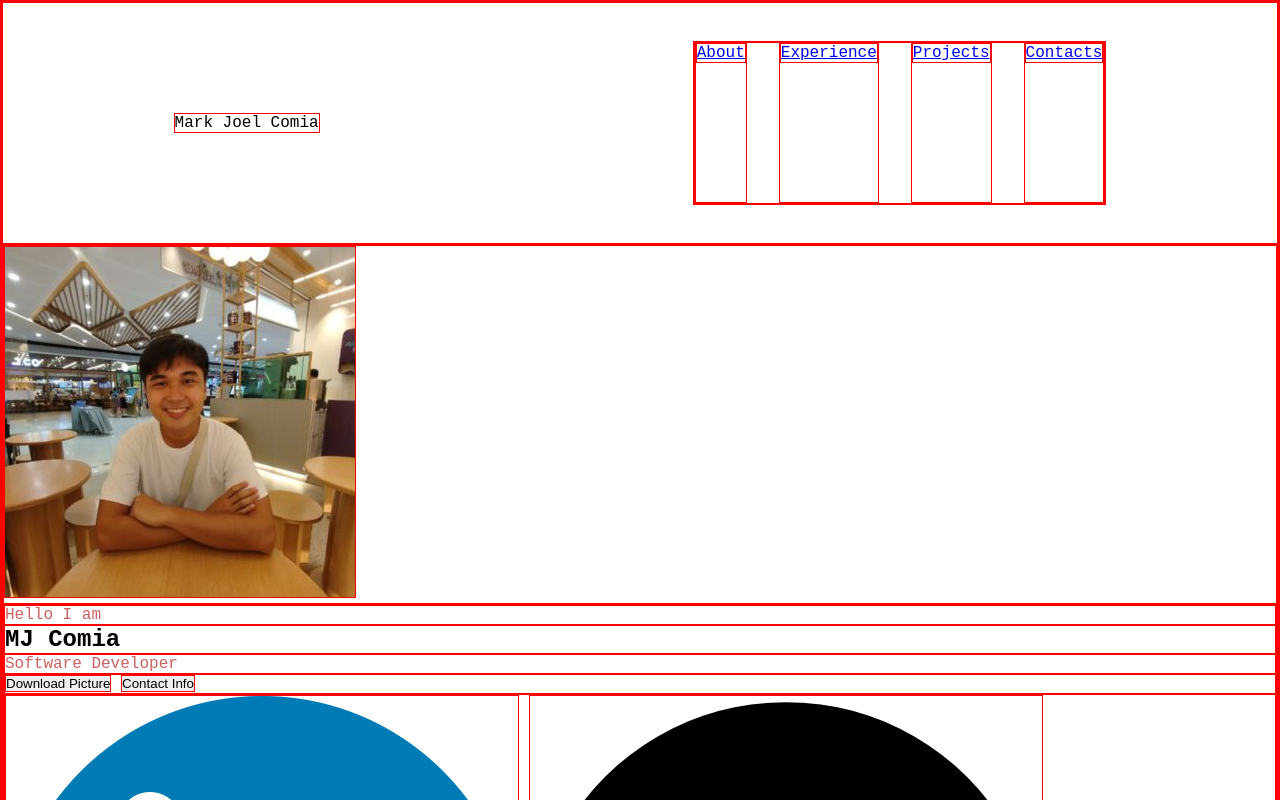
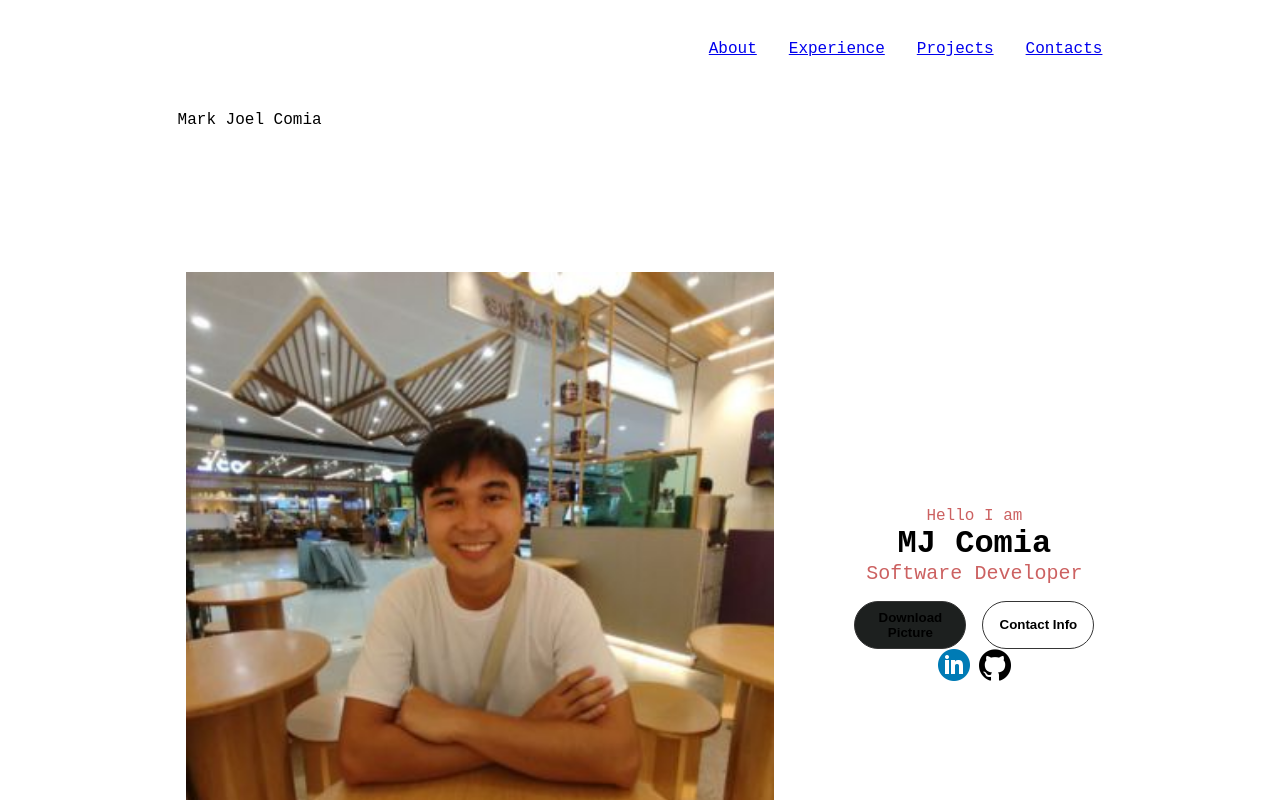
Before and after one commit to MjComia/ComiaMarkJoel, a plain HTML site: page index.html in a window 1280 px wide. Shown: the top 800 px of the page. Drawn offline with Linux system fonts and the light colour scheme.

Commit message:
css and mediaq

```diff
--- a/mediaqueries.css
+++ b/mediaqueries.css
@@ -4,6 +4,20 @@
   }
   #hamburger-nav {
     display: flex;
+  }
+  #profile{
+    display: block;
+  }
+  #section{
+    height: fit-content;
+  }
+  section{
+    margin: 0 6%;
+  }
+  section__pic-container{
+    width: 300px;
+    height: 275px;
+    margin: 0 auto 2rem;
   }
 }
 @media screen and (max-width: 600px) {
@@ -16,3 +30,19 @@
     font-size: 1.5rem;
 }
 }
+#profile{
+  height: 85vh;
+  margin-bottom: 0;
+
+}
+.section__pic-container{
+  width: auto;
+  height: 46vw;
+  justify-content: center;
+}
+.section__text__p2{
+  font-size: 1.25rem;
+}
+.title{
+  font-size: 2rem;
+}
--- a/styles.css
+++ b/styles.css
@@ -1,7 +1,7 @@
 * {
   margin: 0;
   padding: 0;
-   border: red solid 1px;
+   /*border: red solid 1px;*/
 }
 
 body {
@@ -94,3 +94,80 @@ body {
 .hamburger-icon.open span:first-child{
    transform:none;
 }
+
+/*section*/
+
+section{
+   padding-top: 4vh;
+   height: 100vh;
+   margin: 0 10rem;
+   box-sizing: border-box;
+   min-height: fit-content;
+
+}
+/*profile section */
+#profile{
+   display: flex;
+   justify-content: center;
+   gap: 5rem;
+   height: 100vh;
+}
+.section__pic-container{
+   display: flex;
+   height: 400px;
+   width: 400px;
+}
+.section__text{
+   align-self: center;
+   text-align: center;
+}
+.section__text__p1{
+   text-align: center;
+}
+.section__text__p2{
+   font-size: 1.75rem;
+   margin-bottom: 1rem;
+}
+.title{
+   font-size: 2.5rem;
+   text-align: center;
+
+}
+.socials-container{
+   display:flex;
+   justify-content: center;
+   margin-top: 2rem;
+   gap: 1rem;
+   }
+.icon{
+   cursor: pointer;
+   height: 2rem;
+}
+.btn-container {
+   display: flex;
+   justify-content: center;
+   gap: 1rem;
+
+}
+.btn{
+   font-weight:550;
+   transition: all 300ms ease;
+   padding:0.5rem ;
+   width: 7rem;
+   border-radius: 2rem;
+   background-color: rgb(29, 32, 31);
+}
+.btn-color-1, .btn-color-2{
+   border: rgb(53,53,53) 0.1rem solid;
+}
+.btn-color-1:hover, .btn-color-2:hover{
+   cursor: pointer;
+
+}
+.btn-color-1,.btn-color-2:hover{
+   background-color: white;
+}
+.btn-color-1:hover{
+   background-color: rgb(48, 42, 42);
+   text: white
+}
```
Also changed, not shown: index.html (+2 -1 lines).
